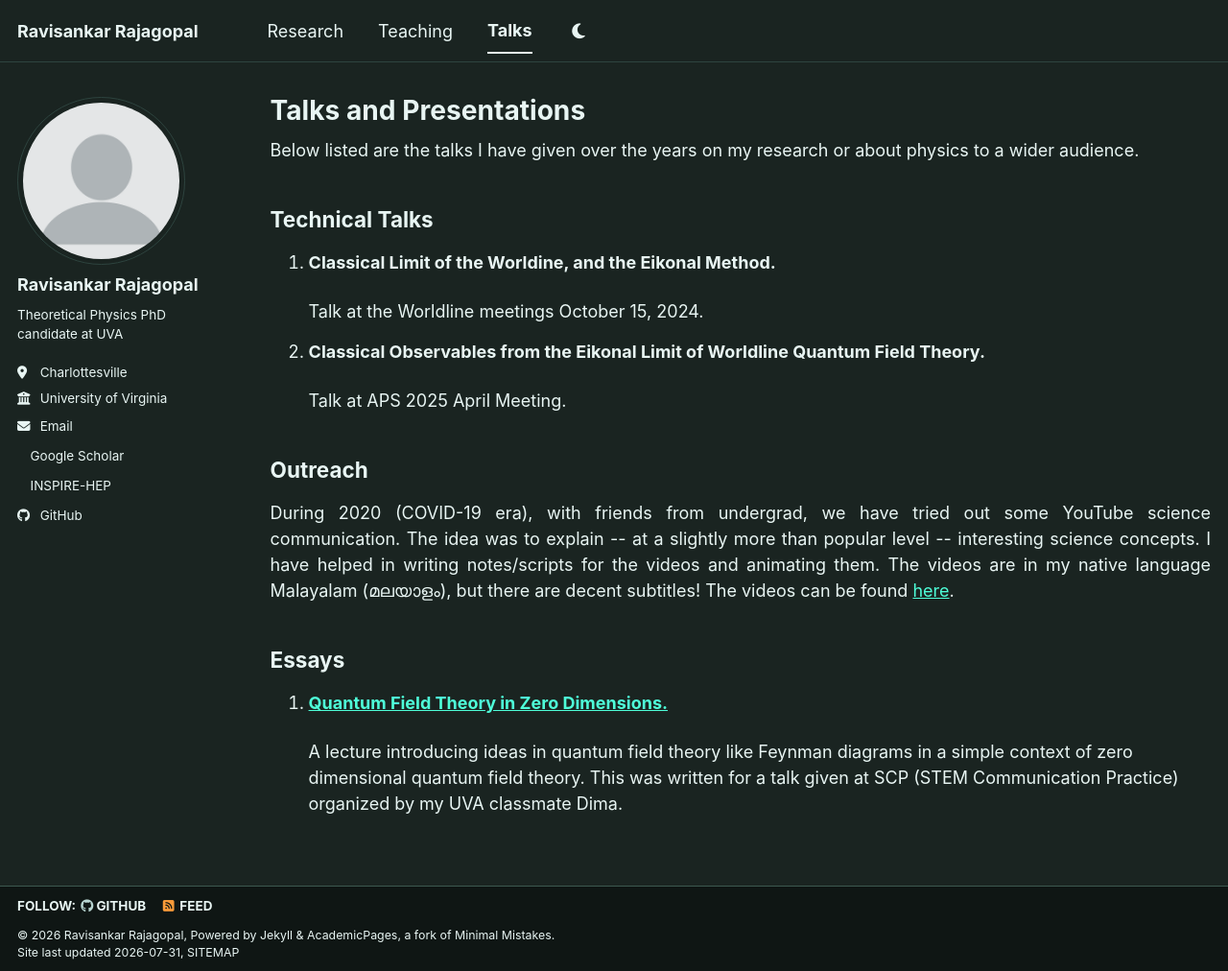
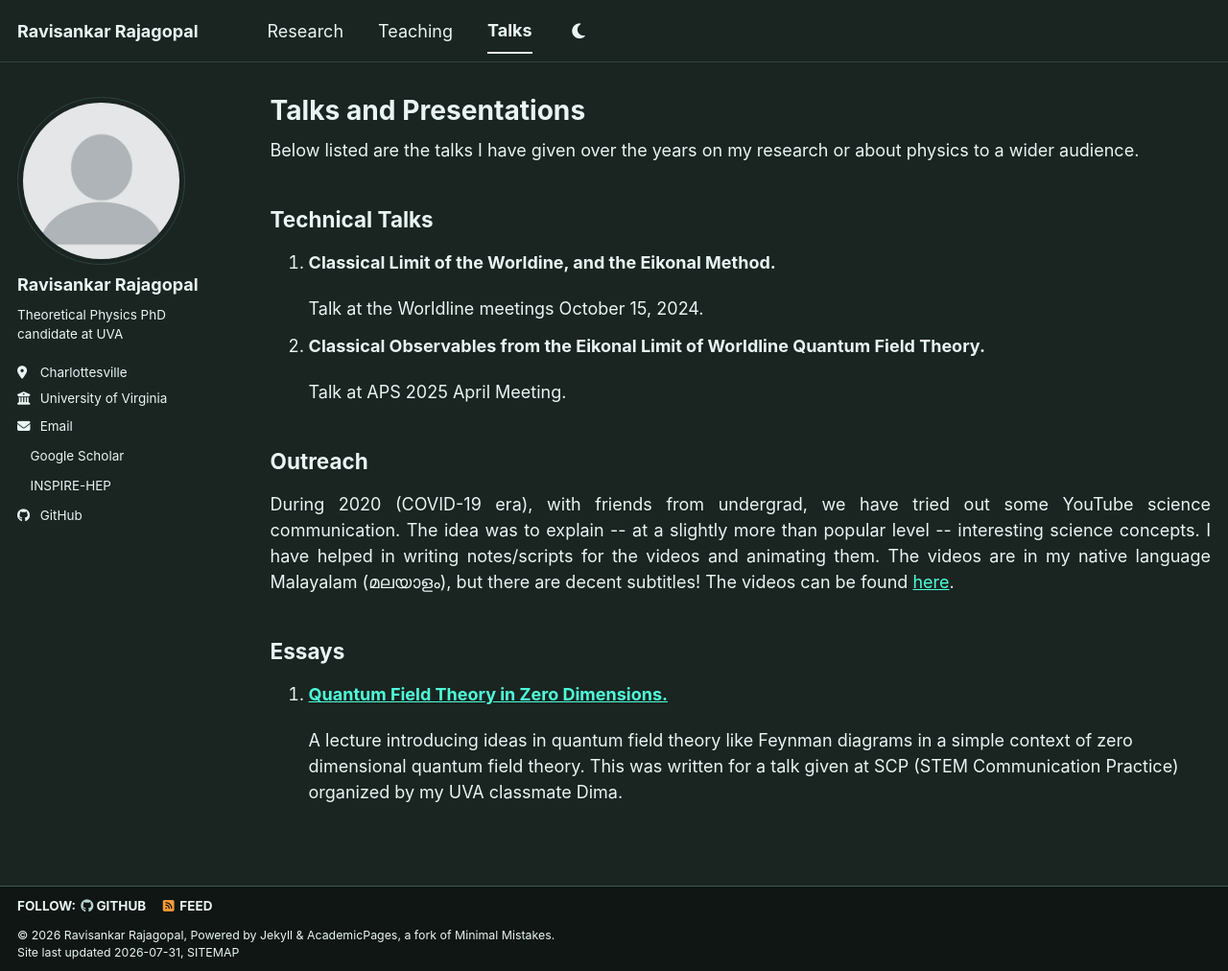
Before and after one commit to ravisankar712/ravisankar712.github.io, a Jekyll site: the page built from _pages/talks.html, in a window 1280 px wide and 1012 px high. Shown: the whole window at 96% size. Built offline with Jekyll 4.4.1, drawn with Linux system fonts in a browser that asks for light colours; a style sheet for code colours, icons or effects is not loaded.

Commit message:
Update talks.html

```diff
--- a/_pages/talks.html
+++ b/_pages/talks.html
@@ -6,7 +6,7 @@ author_profile: true
 ---
 Below listed are the talks I have given over the years on my research or about physics to a wider audience.
 <h2>Technical Talks</h2>
-<ol style="display: flex; flex-direction: column; gap: 15px;">
+<ol style="display: flex; flex-direction: column; gap: 12px;">
   <li><b>Classical Limit of the Worldine, and the Eikonal Method.</b></li>
   Talk at the Worldline meetings October 15, 2024.
   <li><b>Classical Observables from the Eikonal Limit of Worldline Quantum Field Theory.</b></li>
@@ -21,7 +21,7 @@ Malayalam (<span lang="ml" class="malayalam-text">മലയാളം</span>), bu
 </p>
 
 <h2>Essays</h2>
-<ol style="display: flex; flex-direction: column; gap: 15px;">
+<ol style="display: flex; flex-direction: column; gap: 12px;">
   <li><b><a href="https://drive.google.com/file/d/1LaLQJ_lJzRjku9FSJ8CqTR8BJ4V8JeM1/view?usp=sharing" target="_blank">Quantum Field Theory in Zero Dimensions.</a></b></li>
   A lecture introducing ideas in quantum field theory like Feynman diagrams in a simple context of zero dimensional quantum field theory. This was
   written for a talk given at SCP (STEM Communication Practice) organized by my UVA classmate Dima.
```
